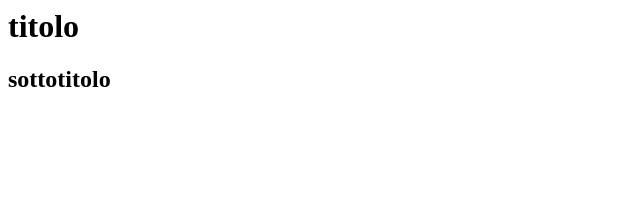
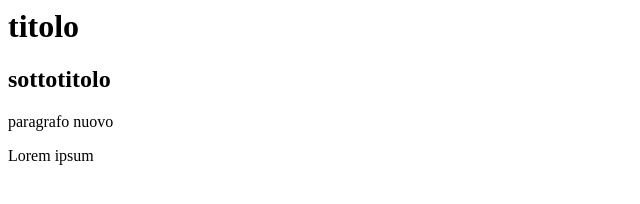
Before and after one commit to LorenzoRottigni/my_repository, a plain HTML site: page index.html in a window 1280 px wide. Shown: the whole page, without its empty margins (0-640 px from the left). Drawn offline with Linux system fonts and the light colour scheme.

Commit message:
added paragraphs

```diff
--- a/index.html
+++ b/index.html
@@ -2,5 +2,7 @@
     <body>
         <h1>titolo</h1>
         <h2>sottotitolo</h2>
+        <p>paragrafo nuovo</p>
+        <p>Lorem ipsum</p>
     </body>
 </html>
```
